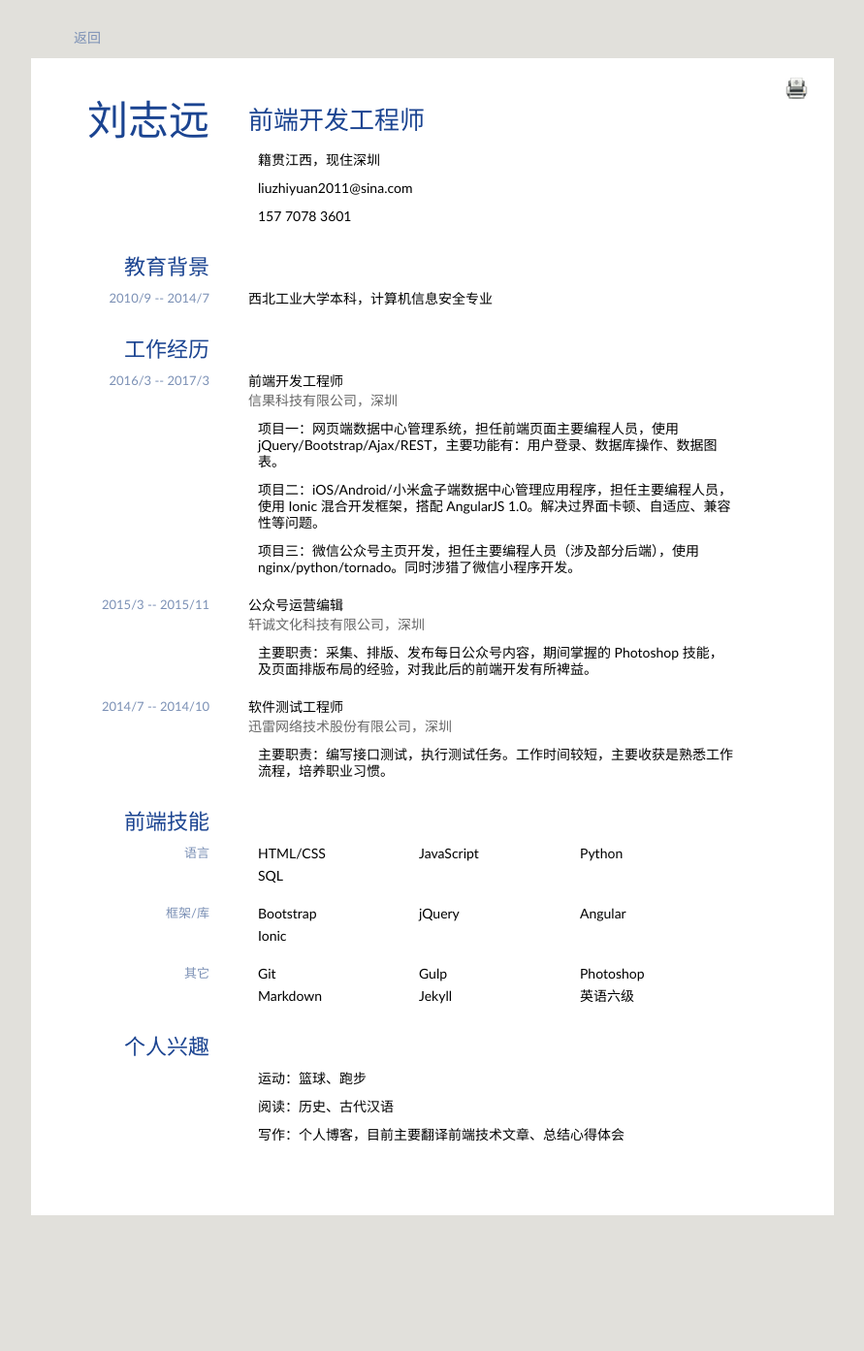
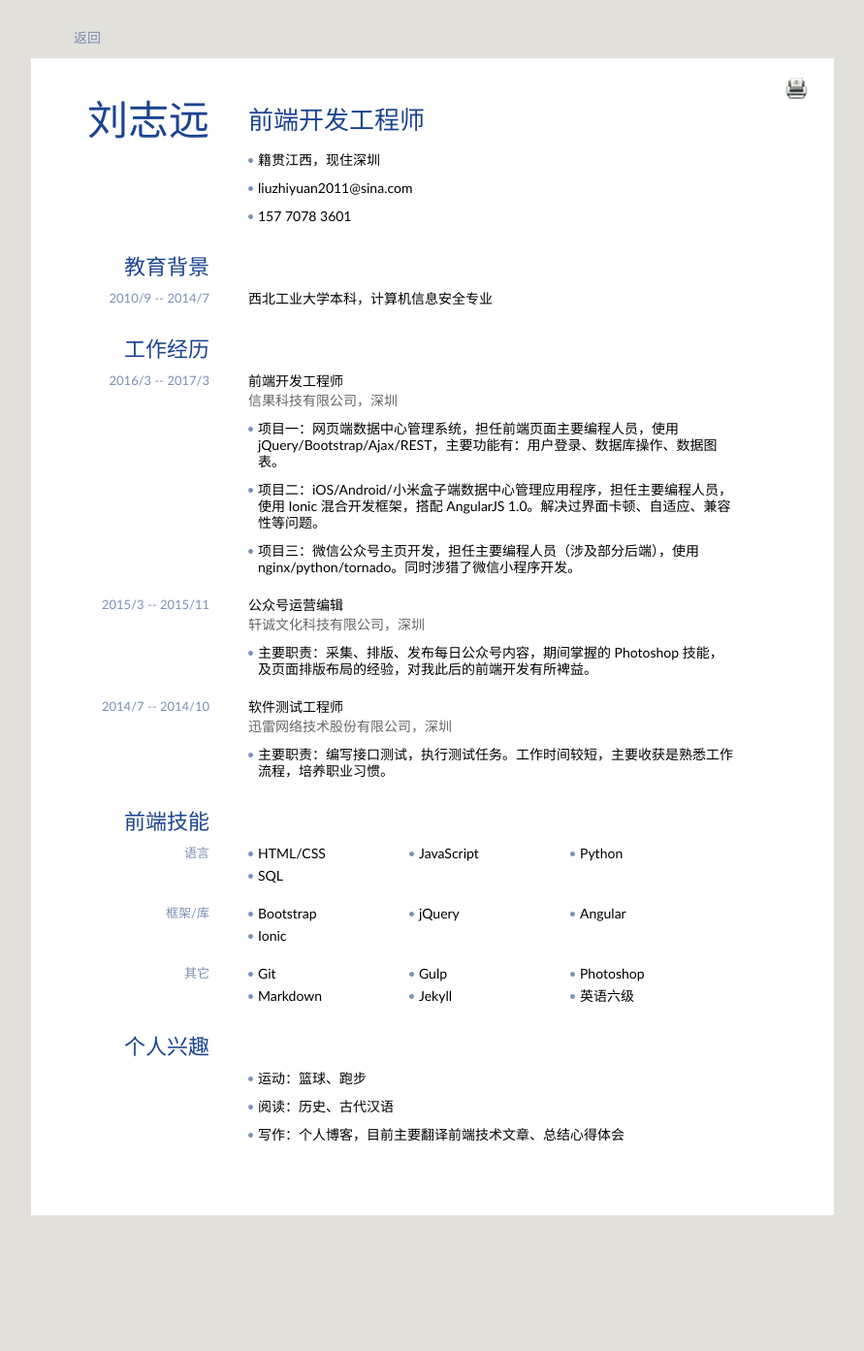
Before and after one commit to 90lzy/90lzy.github.io, a Jekyll site: the page built from 2017-resume.html, in a window 1280 px wide. Shown: the whole page at 97% size, without its empty margins (194-1085 px from the left). Built offline with Jekyll 4.4.1, drawn with Linux system fonts in a browser that asks for light colours.

Commit message:
test: resume directory

```diff
--- a/_layouts/resume.html
+++ b/_layouts/resume.html
@@ -3,14 +3,14 @@
 <head>
     <meta http-equiv="Content-Type" content="text/html; charset=UTF-8">
     <title>简历</title>
-    <!--<link rel="stylesheet" href="/resume/css/blue.css">-->
-    <link rel="stylesheet" href="/css/blue.css">
-    <link rel="stylesheet" href="/resume/css/print.css" media="print">
+    <!--<link rel="stylesheet" href="/css/resume/blue.css">-->
+    <link rel="stylesheet" href="/css/resume/blue.css">
+    <link rel="stylesheet" href="/css/resume/print.css" media="print">
     <!--[if IE 7]>
-    <link href="/resume/css/ie7.css" rel="stylesheet">
+    <link href="/css/resume/ie7.css" rel="stylesheet">
     <![endif]-->
     <!--[if IE 6]>
-    <link href="/resume/css/ie6.css" rel="stylesheet">
+    <link href="/css/resume/ie6.css" rel="stylesheet">
     <![endif]-->
     <!--<script type="text/javascript" src="/resume/js/jquery-1.4.2.min.js"></script>-->
     <!--<script type="text/javascript" src="/resume/js/jquery.tipsy.js"></script>-->
@@ -69,7 +69,7 @@
                             <!--<li><a class='north' href="#" title="My Github Page"><img src="" alt="github" /></a></li>-->
                             <li></li>
                             <li><a class='north' href="javascript:window.print()" title="Print"><img
-                                    src="/resume/images/icn-print.jpg" alt="print"/></a></li>
+                                    src="/img/resume/icn-print.jpg" alt="print"/></a></li>
                         </ul>
                     </div>
                     <!-- End Social -->
@@ -189,7 +189,7 @@
     </div>
     <!--<div class="wrapper-bottom"></div>-->
 </div>
-<div id="message"><a href="#top" id="top-link">Go to Top</a></div>
+<!--<div id="message"><a href="#top" id="top-link">Go to Top</a></div>-->
 <!-- End Wrapper -->
 </body>
 </html>
--- a/css/blue.css
+++ b/css/resume/blue.css
@@ -58,8 +58,8 @@
 body {
     font-family: "Trebuchet MS", Arial, Helvetica, sans-serif;
     background-color: #e1e0db;
-    background-image: url(../images/bg.jpg);
-    background-repeat: repeat;
+    /*background-image: url(../images/bg.jpg);*/
+    /*background-repeat: repeat;*/
     font-size: 14px;
     line-height: 17px;
     color: #000;
@@ -95,8 +95,8 @@
     width: 969px;
     height: 19px;
     margin: 0 auto;
-    background-image: url(../images/btop.jpg);
-    background-repeat: no-repeat;
+    /*background-image: url(../images/btop.jpg);*/
+    /*background-repeat: no-repeat;*/
 }
 
 .wrapper-mid {
@@ -311,7 +311,7 @@
     float: left;
     display: block;
     width: 500px;
-    background-image: url(../images/bullet.gif);
+    background-image: url(/img/resume/bullet.gif);
     background-repeat: no-repeat;
     padding-left: 10px;
     background-position: 0 .5em;
@@ -331,7 +331,7 @@
     float: left;
     display: block;
     width: 490px;
-    background-image: url(../images/bullet.gif);
+    background-image: url(/img/resume/bullet.gif);
     background-repeat: no-repeat;
     padding-left: 10px;
     background-position: 0 .5em;
@@ -354,7 +354,7 @@
     padding: 0;
     float: left;
     width: 156px;
-    background-image: url(../images/bullet.gif);
+    background-image: url(/img/resume/bullet.gif);
     background-repeat: no-repeat;
     padding-left: 10px;
     background-position: 0 .5em;
@@ -913,7 +913,7 @@
     padding: 0;
     /*float:left;*/
     /*width:276px;*/
-    background-image: url(../images/bullet.gif);
+    background-image: url(/img/resume/bullet.gif);
     background-repeat: no-repeat;
     padding-left: 10px;
     background-position: 0 .5em;
--- /dev/null
+++ b/css/resume/print.css
@@ -0,0 +1,315 @@
+body {
+	font-family: "Trebuchet MS", Arial, Helvetica, sans-serif;
+	background-color: white;
+	font-size:14pt;
+	line-height: 17pt;
+}
+
+.clear {
+	clear:both;
+}
+
+a, a:hover, a:visited, a:active {
+	color:#7b90b5;
+	text-decoration: none;
+}
+
+#wrapper, .wrapper-mid {
+	background: none;
+}
+
+.wrapper-top, .wrapper-bottom  {
+	display:none;
+}
+
+#paper {
+	width:820px;
+	margin:0 auto;
+}
+
+.paper-top, .paper-bottom {
+	display:none;
+}
+
+#paper-mid {
+	width:820px;
+	margin:0 auto;
+	background-color:#FFF;
+	display:block;
+	padding:0;
+	overflow: hidden;
+	padding-top:0;
+}
+
+.entry {
+	width:820px;
+	display: block;
+	padding-top:25px;
+	clear: both;
+}
+
+h1 {
+	width:500px;
+	font-size:42pt;
+	color:#1b4491;
+	margin-bottom:0;
+}
+
+h1 span {
+	font-size:21pt;
+	display:block;
+	margin-left:15px;
+	margin-top:20px;
+	color:#1b4491;
+}
+
+h2 {
+	width:180px;
+	height: 23px;
+	text-align: right;
+	float:left;
+	padding:0;
+	margin:0;
+	clear:both;
+	font-size:22pt;
+	margin-bottom:-12px;
+	color:#1b4491;
+}
+
+p {
+	width:600px;
+	margin-left:40px;
+	float:right;
+}
+
+ul.list {
+	clear: both;
+	padding:0;
+	margin:0;
+	overflow: hidden;
+}
+
+ul.list li {
+	display:block;
+	float:right;
+	padding-top:32px;
+}
+
+
+h3 {
+	width:180px;
+	text-align: right;
+	float:left;
+	padding:0;
+	clear:both;
+	font-size: 13pt;
+	color:black;
+}
+
+em {
+	/*font-family: Georgia, "Times New Roman", serif;*/
+	/*font-style: italic;*/
+	color:#999;
+	font-size:14pt;
+	display: block;
+	padding-top:0;
+}
+
+ul.info {
+	float:right;
+	width:600px;
+	margin-left:40px;
+	background: none;
+	list-style: square;
+
+}
+
+ul.info li {
+	margin:0;
+	padding:0;
+	float:left;
+	display: block;
+	width:600px;
+	padding-left:0;
+	background-position: 0 .5em;
+	margin-top:12px;
+	list-style-type: square;
+}
+
+ul.skills, ul.hobits {
+	margin:0;
+	padding:0;
+	float:right;
+	width:583px;
+	margin-left:40px;
+	margin-top:-6px;
+	background: none;
+	list-style: circle;
+}
+
+ul.skills li {
+	margin:0;
+	padding:0;
+	float:left;
+	width:140px;
+	padding-left:0;
+	background-position: 0 .5em;
+	margin-top:6px;
+}
+
+img.portrait {
+	border:1px solid #000;
+	padding:10px;
+}
+
+.self {
+	width:500px;
+	float:left;
+	padding-top:11px;
+	margin-left:0;
+	margin-bottom:15px;
+	margin-left:38px;
+}
+
+.self ul {
+	padding-top: 10px;
+}
+
+.self ul li {
+	background-repeat: no-repeat;
+	padding-left:0;
+	background-position: 0 .1em;
+	height:25px;
+	display:block;
+	margin-top:-2px;
+}
+
+.social {
+	display:none;
+}
+
+/* ELEMENTS */
+/* ----------------------------------------- */
+
+table {
+	width: 590px;
+	margin-left:40px;
+	float:right;
+	border-collapse: collapse;
+	border-bottom:1px dashed #999;
+	border-top:1px dashed #999;
+}
+
+table td {
+	padding: 10px;
+	padding-top:0;
+	border-right:1px dashed #999;
+}
+
+table td:hover {
+	background-color: #f2f2f2;
+}
+
+table th {
+	padding: 10px;
+	padding-top:0;
+	color:#7b90b5;
+	text-align: left;
+	border-right:1px dashed #999;
+}
+
+table td.center {
+	text-align: center;
+}
+
+table td.last {
+	background: none;
+}
+
+table th.center {
+	text-align: center;
+}
+
+table th.last {
+	background: none;
+}
+
+table tr {
+	border-left:1px dashed #999;
+	border-top:1px dashed #999;
+}
+
+table tr.caption {
+	border-left:1px dashed #999;
+}
+
+blockquote {
+	border-left:3px solid #7b90b5;
+	padding-left:8px;
+	margin-top:20px;
+	width:585px;
+	margin-left:40px;
+	float:right;
+}
+
+pre {
+	width:500px;
+	margin-left:40px;
+	float:right;
+}
+
+abbr, acronym {
+	border-bottom:1px dashed #7b90b5;
+}
+
+strong {
+	font-weight: bold;
+}
+
+small {
+	font-size:70%;
+}
+
+big {
+	font-size:1.2em;
+}
+
+/* GO TO TOP */
+/* ----------------------------------------- */
+
+#message {
+	display:none;
+}
+
+.works {
+	display:none;
+}
+
+.name {
+	font-size: 42pt;
+	line-height: 42pt;
+}
+.position {
+	font-size: 26pt;
+	line-height: 42pt;
+	color: #1b4491;
+}
+.blog-address {
+	display: inline;
+}
+ul.hobits li {
+	margin:0;
+	padding:0;
+	/*float:left;*/
+	/*width:276px;*/
+	/*padding-left:10px;*/
+	background-position: 0 .5em;
+	margin-top:6px;
+	padding-left:0;
+}
+.entry:first-child {
+	padding-top: 5px;
+}
+.home {
+	display: none;
+}
```
Also changed, not shown: css/resume/ie6.css (added, +17 -0 lines), css/resume/ie7.css (added, +9 -0 lines), resume/css/blue.css (+5 -5 lines), img/resume/bullet.gif (added), img/resume/icn-print.jpg (added).
